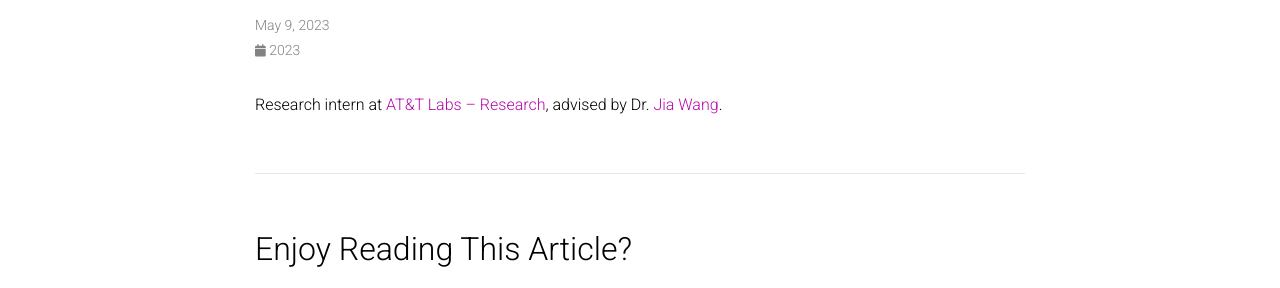
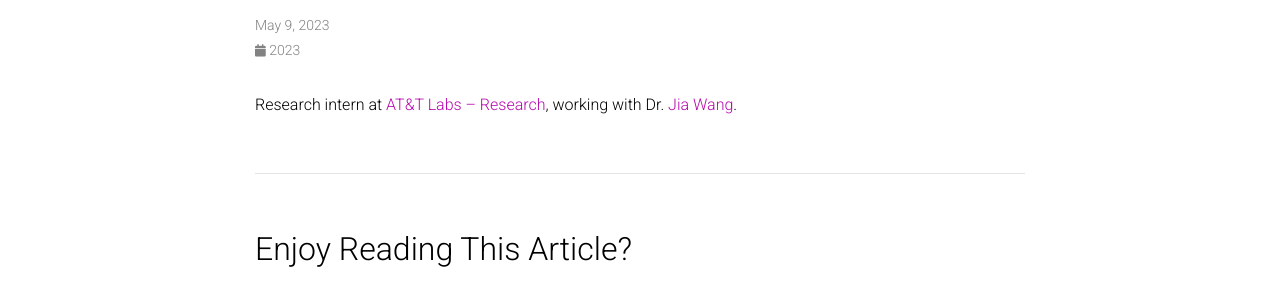
Before and after one commit to YanbingLiu1997/YanbingLiu1997.github.io, a Jekyll site: the page built from _news/announcement_1.md, in a window 1280 px wide. Shown: the part 146-434 px from the top of the page. Built offline with Jekyll 4.4.1, drawn with Linux system fonts in a browser that asks for light colours; comment, search, counter and statistics services are not loaded; a style sheet for code colours, icons or effects is not loaded.

Commit message:
update about

```diff
--- a/_config.yml
+++ b/_config.yml
@@ -174,7 +174,7 @@
     output: true
     permalink: /projects/:path/
 
-news_scrollable: true # adds a vertical scroll bar if there are more than 3 news items
+news_scrollable: false # adds a vertical scroll bar if there are more than 3 news items
 news_limit: 7 # leave blank to include all the news in the `_news` folder
 
 # -----------------------------------------------------------------------------
--- a/_news/announcement_1.md
+++ b/_news/announcement_1.md
@@ -4,4 +4,4 @@
 inline: true
 ---
 
-Research intern at [AT&T Labs – Research](https://about.att.com/sites/labs), advised by Dr. [Jia Wang](https://jia-wang.org/).
+Research intern at [AT&T Labs – Research](https://about.att.com/sites/labs), working with Dr. [Jia Wang](https://jia-wang.org/).
```
Also changed, not shown: _pages/about.md (+2 -2 lines).
